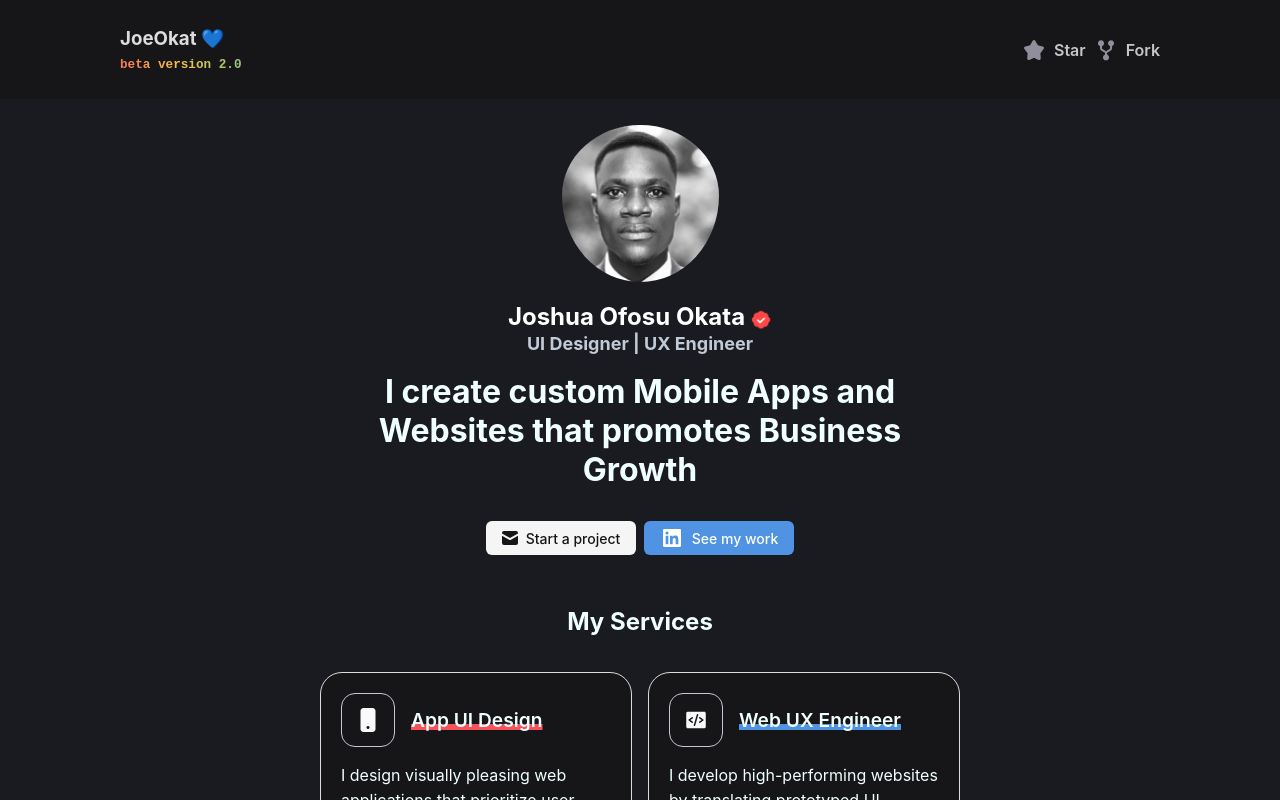
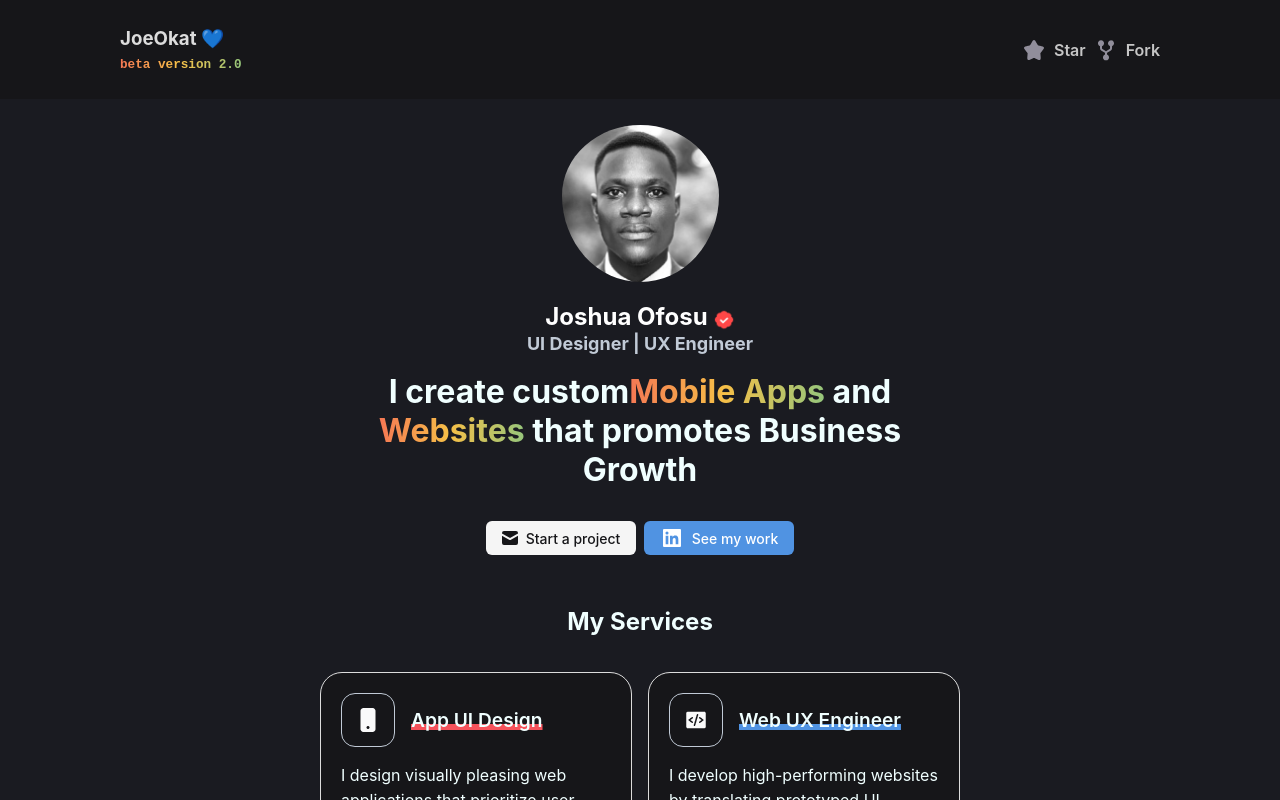
Before and after one commit to joeokat/Portfolio2.0, a React (Create React App) app: page / in a window 1280 px wide. Shown: the top 800 px of the page. Built offline with nearby package versions, Linux system fonts and the light colour scheme.

Commit message:
Update Profile.jsx

```diff
--- a/src/components/Profile.jsx
+++ b/src/components/Profile.jsx
@@ -10,7 +10,7 @@ export default function Profile() {
       <img className="profile--image" src={me} alt="JoeOkat" />
       <div>
         <h4 className="full--name">
-          Joshua Ofosu Okata
+          Joshua Ofosu
           <img src={verified} alt="" className="icon" />
         </h4>
 
@@ -19,7 +19,7 @@ export default function Profile() {
       </div>
 
       <p className="hero--section">I create custom
-         Mobile Apps and Websites that promotes Business Growth
+         <span>Mobile Apps</span> and <span>Websites</span> that promotes Business Growth
       </p>
 
       <div className="cta-btn">
```
